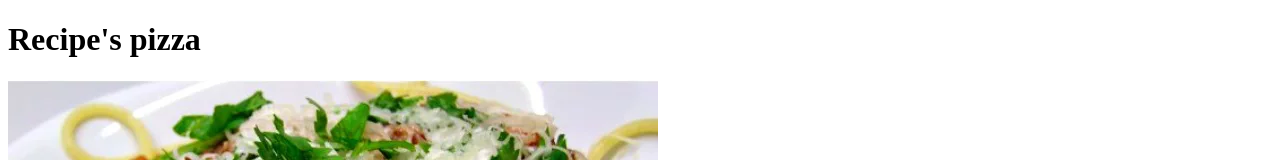
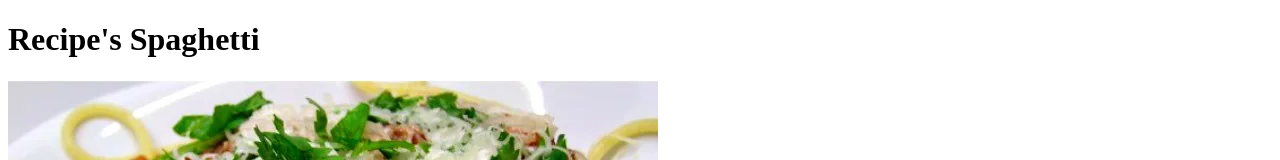
Before and after one commit to NhatNamNQ/odin-recipes, a plain HTML site: page recipes/spaghetti.html in a window 1280 px wide. Shown: the top 160 px of the page. Drawn offline with Linux system fonts and the light colour scheme.

Commit message:
fix bug in spaghetti.html with can not modified

```diff
--- a/recipes/spaghetti.html
+++ b/recipes/spaghetti.html
@@ -6,7 +6,7 @@
     <title>spaghetti</title>
 </head>
 <body>
-    <h1>Recipe's pizza</h1>
+    <h1>Recipe's Spaghetti</h1>
     <img src="../images/spaghetti.webp" alt="spaghetti">
     <h2>Description</h2>
         <p>This recipe has been handed down from my mother.
```
